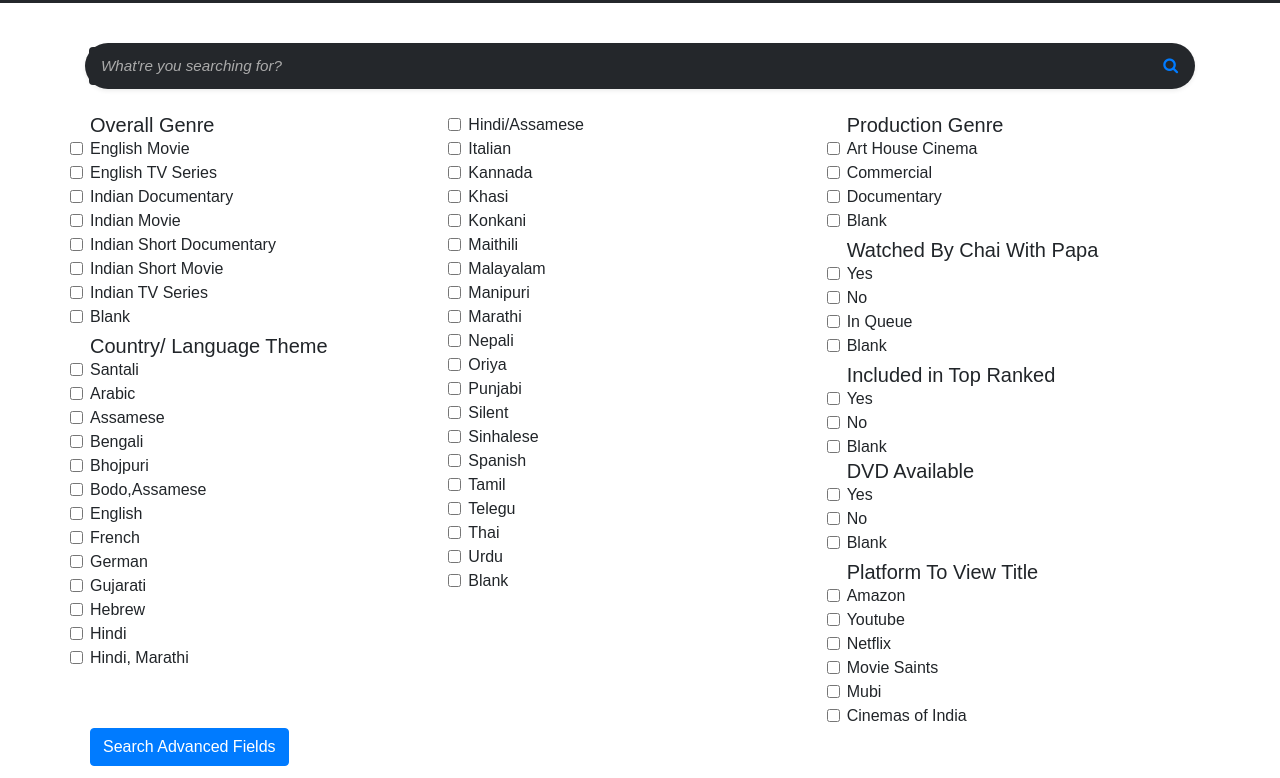
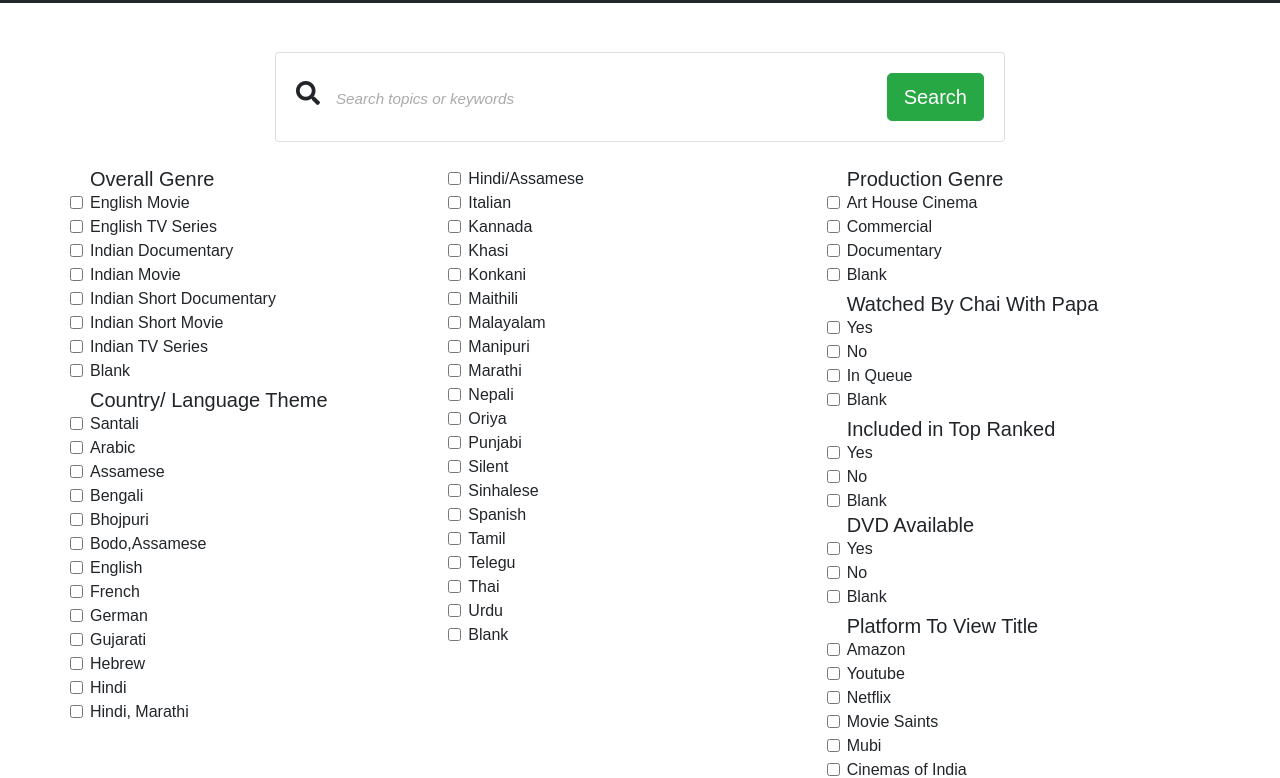
Before and after one commit to klmrmt/cwp, a website: page public/search.html in a window 1280 px wide. Shown: the part 57-835 px from the top of the page. Drawn offline with nearby package versions, Linux system fonts and the light colour scheme; no server answers; files whose address does not match are found by name.

Commit message:
Styling locale updated

```diff
--- a/public/css/search.css
+++ b/public/css/search.css
@@ -31,6 +31,12 @@ a:hover{
   color: #4c81b1;
 }
 /* footer end */
-.bg-light{
-  border-color: transparent !important;
+.form-control-borderless {
+  border: none;
 }
+
+.form-control-borderless:hover, .form-control-borderless:active, .form-control-borderless:focus {
+  border: none;
+  outline: none;
+  box-shadow: none;
+}
--- a/public/search.html
+++ b/public/search.html
@@ -76,18 +76,33 @@
       </ul>
     </div>
   </nav>
+  <link rel="stylesheet" href="https://use.fontawesome.com/releases/v5.1.0/css/all.css" integrity="sha384-lKuwvrZot6UHsBSfcMvOkWwlCMgc0TaWr+30HWe3a4ltaBwTZhyTEggF5tJv8tbt" crossorigin="anonymous">
 
-
-    <form action="" class="container" style="margin-top: 40px;">
-      <div class="p-1 bg-light rounded rounded-pill shadow-sm mb-4">
-        <div class="input-group">
-          <input type="search" placeholder="What're you searching for?" aria-describedby="button-addon1" class="form-control border-0 bg-light">
-          <div class="input-group-append">
-            <button id="button-addon1" type="submit" class="btn btn-link text-primary"><i class="fa fa-search"></i></button>
-          </div>
-        </div>
-      </div>
-    </form>
+  <div class="container">
+    <br/>
+	  <div class="row justify-content-center" style="padding-top: 25px; padding-bottom: 25px;">
+                        <div class="col-12 col-md-10 col-lg-8">
+                            <form class="card card-sm">
+                                <div class="card-body row no-gutters align-items-center">
+                                    <div class="col-auto">
+                                        <i class="fas fa-search h4 text-body"></i>
+                                    </div>
+                                    <!--end of col-->
+                                    <div class="col">
+                                        <input class="form-control form-control-lg form-control-borderless" type="search" placeholder="Search topics or keywords">
+                                    </div>
+                                    <!--end of col-->
+                                    <div class="col-auto">
+                                        <button class="btn btn-lg btn-success" type="submit">Search</button>
+                                    </div>
+                                    <!--end of col-->
+                                </div>
+                            </form>
+                        </div>
+                        <!--end of col-->
+                      </div>
+</div>
+  </div>
     <form name="advancedSearch">
       <div class="form-check container">
         <div class="row">
```
Also changed, not shown: 2 other files.
